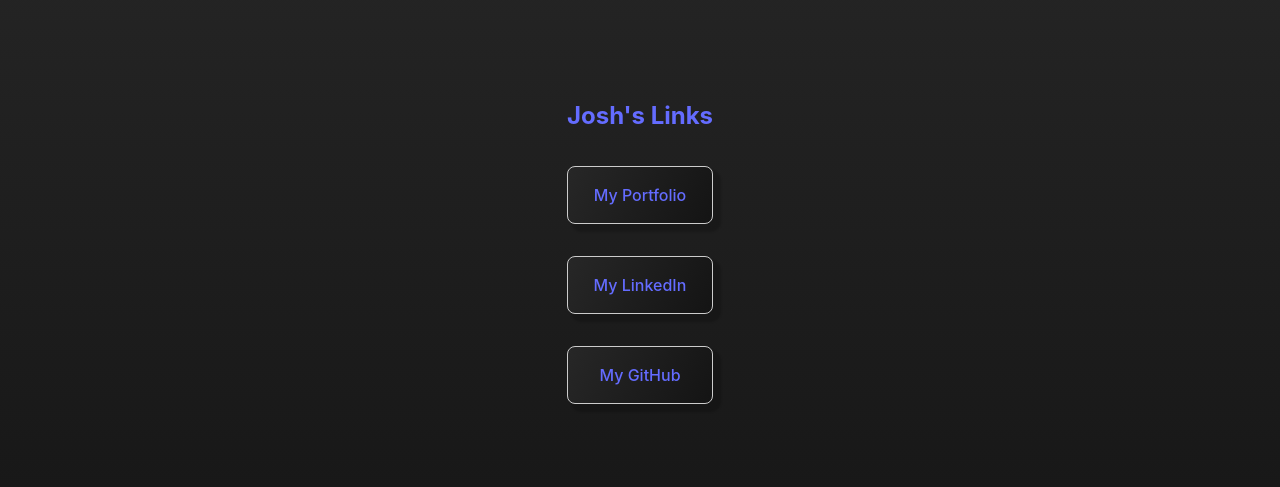
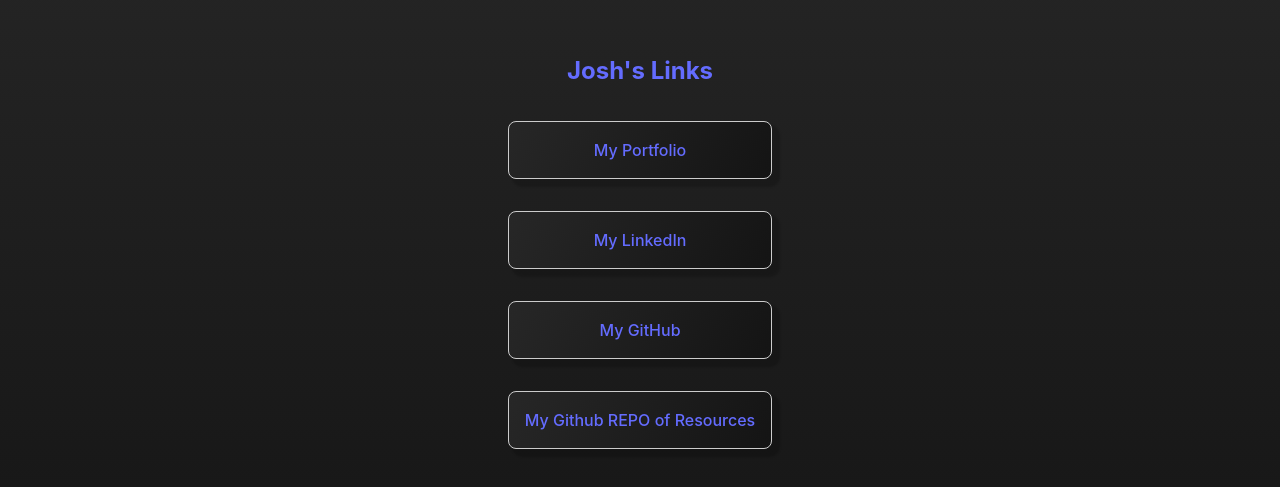
Before and after one commit to thejoshuahendrix/linktree, a React (Vite) app: page / in a window 1280 px wide. Shown: the part 143-630 px from the top of the page. Built offline with nearby package versions, Linux system fonts and the light colour scheme.

Commit message:
added github super repo link

```diff
--- a/src/App.tsx
+++ b/src/App.tsx
@@ -13,6 +13,11 @@ const links = [
     name: "My GitHub",
     url: "https://github.com/thejoshuahendrix",
   },
+  {
+    name: "My Github REPO of Resources",
+    url: "https://github.com/thejoshuahendrix/repo-of-repos"
+  }
+
 ];
 
 const App = () => {
```
